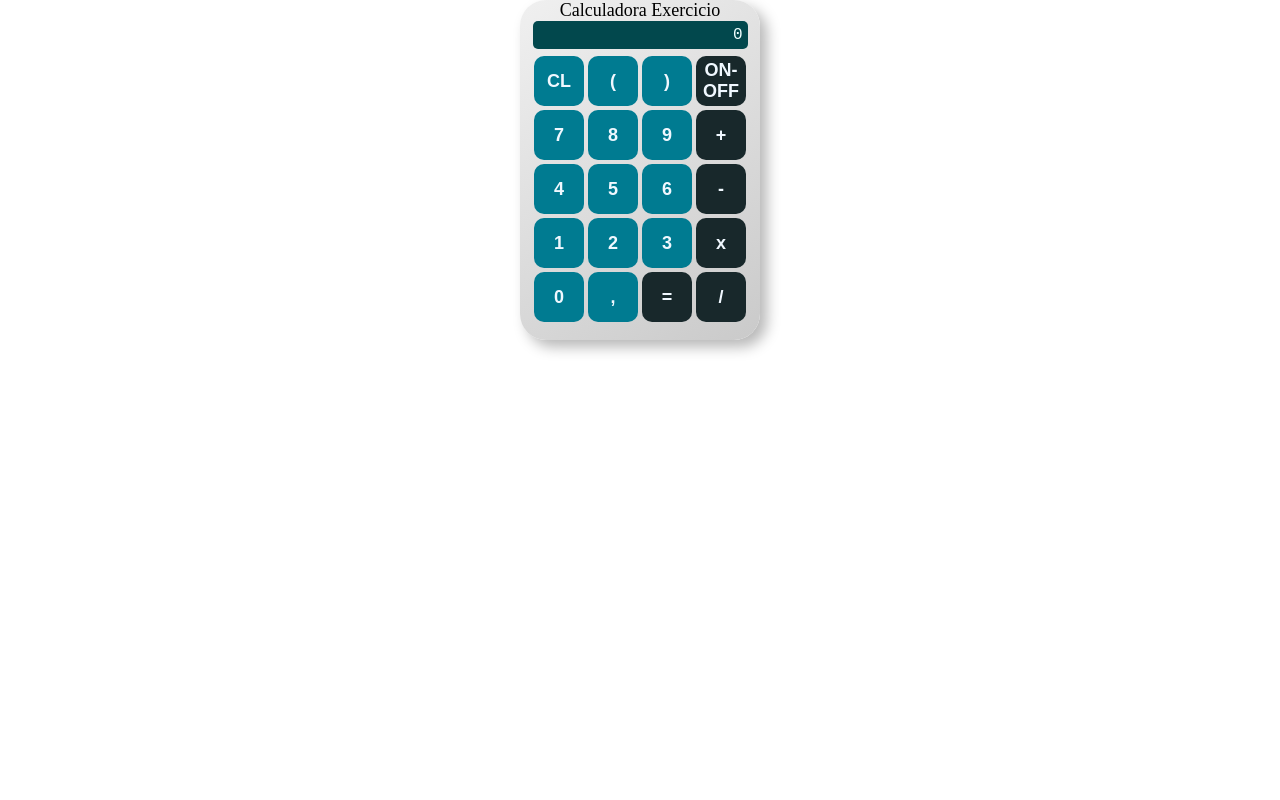
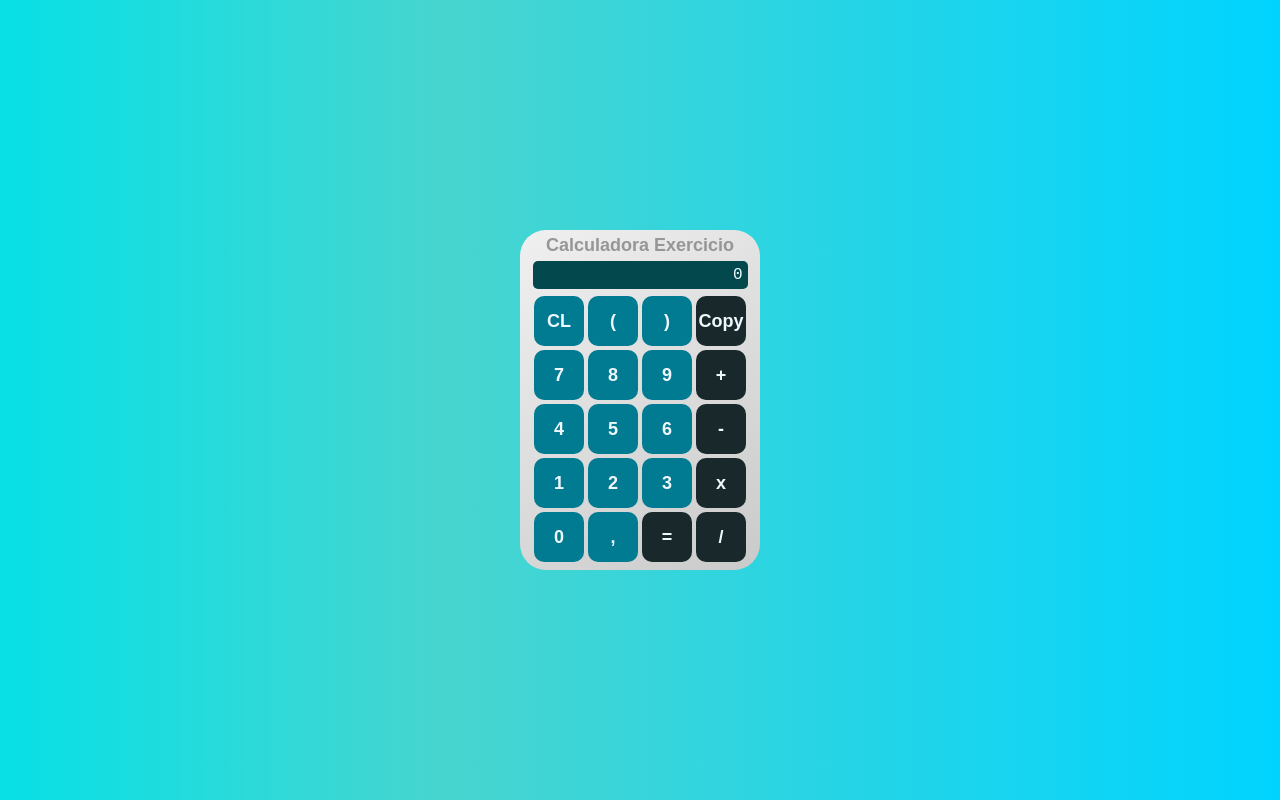
Before and after one commit to Samuelsts/exerCalc, a plain HTML site: page index.htm in a window 1280 px wide. Drawn offline with Linux system fonts and the light colour scheme.

Commit message:
Finalizando Calculadora

```diff
--- a/index.htm
+++ b/index.htm
@@ -18,7 +18,7 @@
         <button id="tlimpar" class=" tecla">CL</button>
         <button id="t(" class=" tecla num">(</button>
         <button id="t)" class=" tecla num">)</button>
-        <button id="ton" class="tecla teclaOp">ON-OFF</button>
+        <button id="tcp" class="tecla teclaOp">Copy</button>
         <button id="t7" class=" tecla num">7</button>
         <button id="t8" class=" tecla num">8</button>
         <button id="t9" class=" tecla num">9</button>
--- a/script.js
+++ b/script.js
@@ -5,6 +5,7 @@ const display =document.querySelector('.display');
 const tOn =document.querySelector('#ton');
 const tLimpar =document.querySelector('#tlimpar');
 const tigual =document.querySelector('#tigual');
+const tCp=document.querySelector('#tcp');
 
 
 let sinal=false
@@ -63,3 +64,7 @@ tigual.addEventListener('click',(evt)=>{
     const res=eval(display.innerHTML)
     display.innerHTML=res
 })
+
+tcp.addEventListener("click",(evt)=>{
+    navigator.clipboard.writeText(display.innerHTML)
+})
--- a/style.css
+++ b/style.css
@@ -11,6 +11,9 @@ body{
     flex-direction: column;
     align-items: center;
     justify-content: center;
+    height: 100vh;
+    background: rgb(7,224,230);
+    background: linear-gradient(90deg, rgba(7,224,230,1) 0%, rgba(72,213,207,1) 35%, rgba(0,212,255,1) 100%);
 }
 
 .flex{
@@ -24,12 +27,17 @@ body{
     width: 240px;
     border-radius: 26px;
     background: linear-gradient(145deg, #f0f0f0, #cacaca);
-    box-shadow:  7px 7px 14px #b8b8b8,-7px -7px 14px #ffffff;
+    filter: drop-shadow();
 }
 
 .nome{
     width: 225px;
     margin: auto;
+    font-family: sans-serif;
+    padding: 5px;
+    font-weight: 600;
+    color: #969696;
+
 }
 
 .display_area{
```
